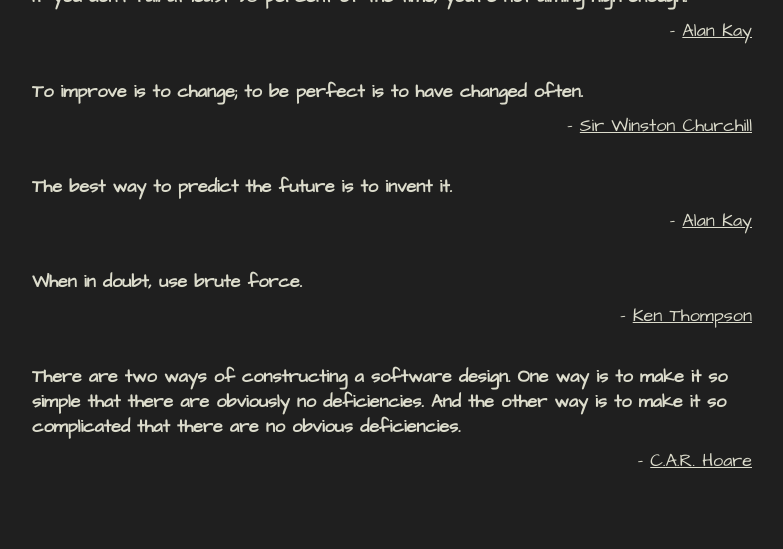
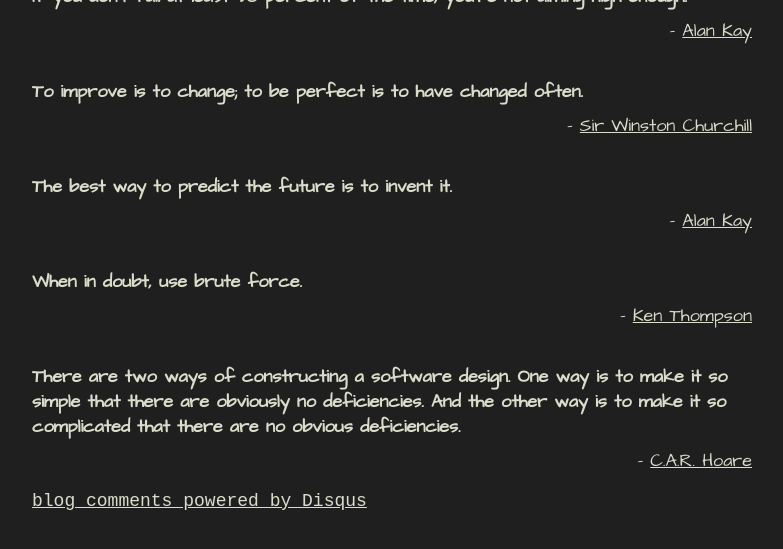
Before and after one commit to bhuztez/bhuztez.github.com, a Jekyll site: the page built from quotes.markdown, in a window 1280 px wide, cut to the strip 324-873 px from the top of the page. Shown: the whole strip, without its empty margins (248-1031 px from the left). Built offline with Jekyll 4.4.1, drawn with Linux system fonts in a browser that asks for light colours; some web fonts are replaced; comment, search, counter and statistics services are not loaded; some of the changed lines change nothing that is shown.

Commit message:
add disqus to quotes

```diff
--- a/_layouts/quotes.html
+++ b/_layouts/quotes.html
@@ -15,3 +15,23 @@
 <div class="quotes">
 {{ content }}
 </div>
+
+{% unless site.server %}
+<div id="disqus_thread"></div>
+<script type="text/javascript">
+    var disqus_shortname = '{{ site.domain | replace:".","-"}}';
+
+    // The following are highly recommended additional parameters. Remove the slashes in front to use.
+    var disqus_identifier = '{{ page.id }}';
+    var disqus_url = 'http://{{ site.domain }}{{ page.url }}';
+
+    /* * * DON'T EDIT BELOW THIS LINE * * */
+    (function() {
+        var dsq = document.createElement('script'); dsq.type = 'text/javascript'; dsq.async = true;
+        dsq.src = 'http://' + disqus_shortname + '.disqus.com/embed.js';
+        (document.getElementsByTagName('head')[0] || document.getElementsByTagName('body')[0]).appendChild(dsq);
+    })();
+</script>
+<noscript>Please enable JavaScript to view the <a href="http://disqus.com/?ref_noscript">comments powered by Disqus.</a></noscript>
+<a href="http://disqus.com" class="dsq-brlink">blog comments powered by <span class="logo-disqus">Disqus</span></a>
+{% endunless %}
```
